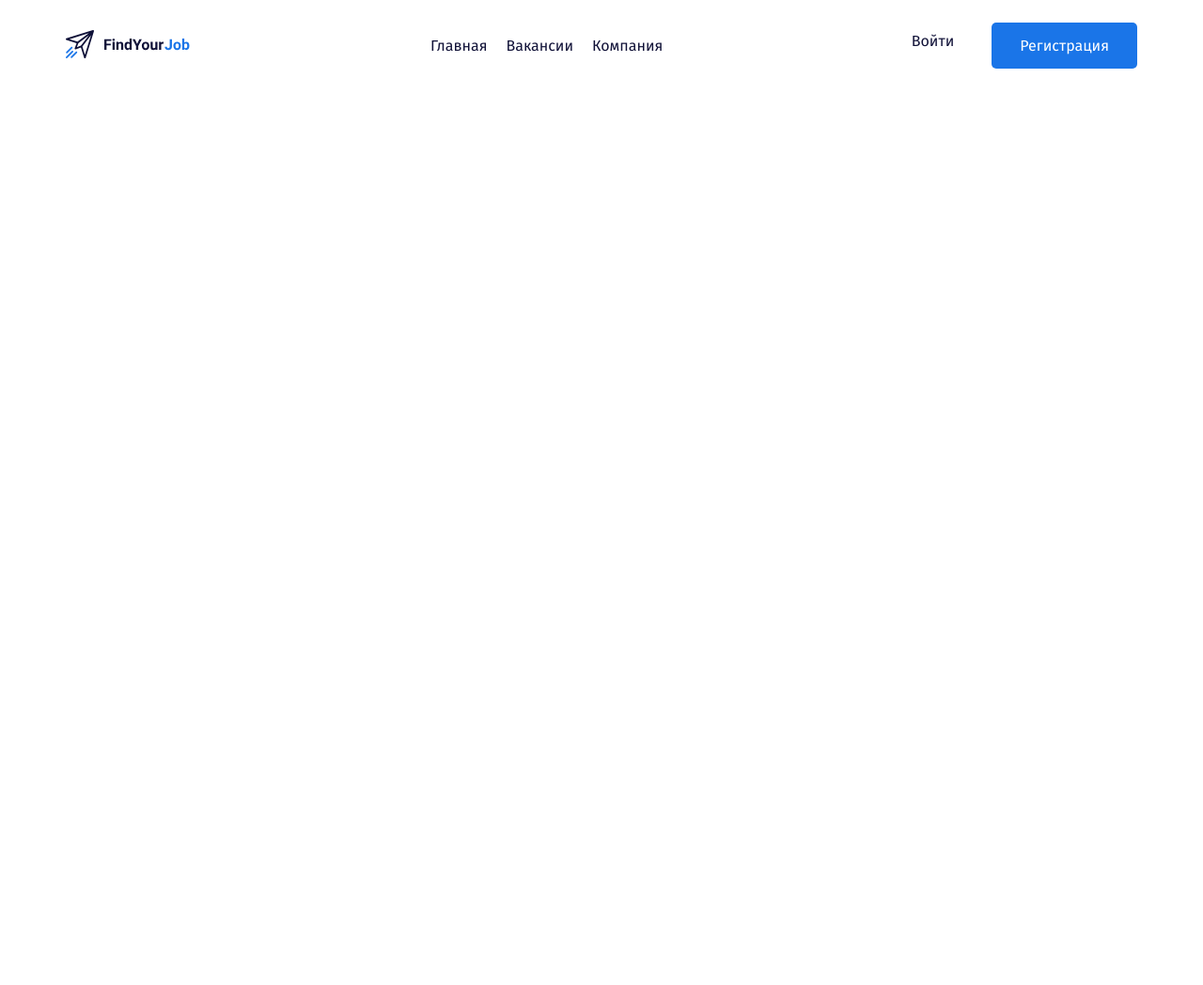
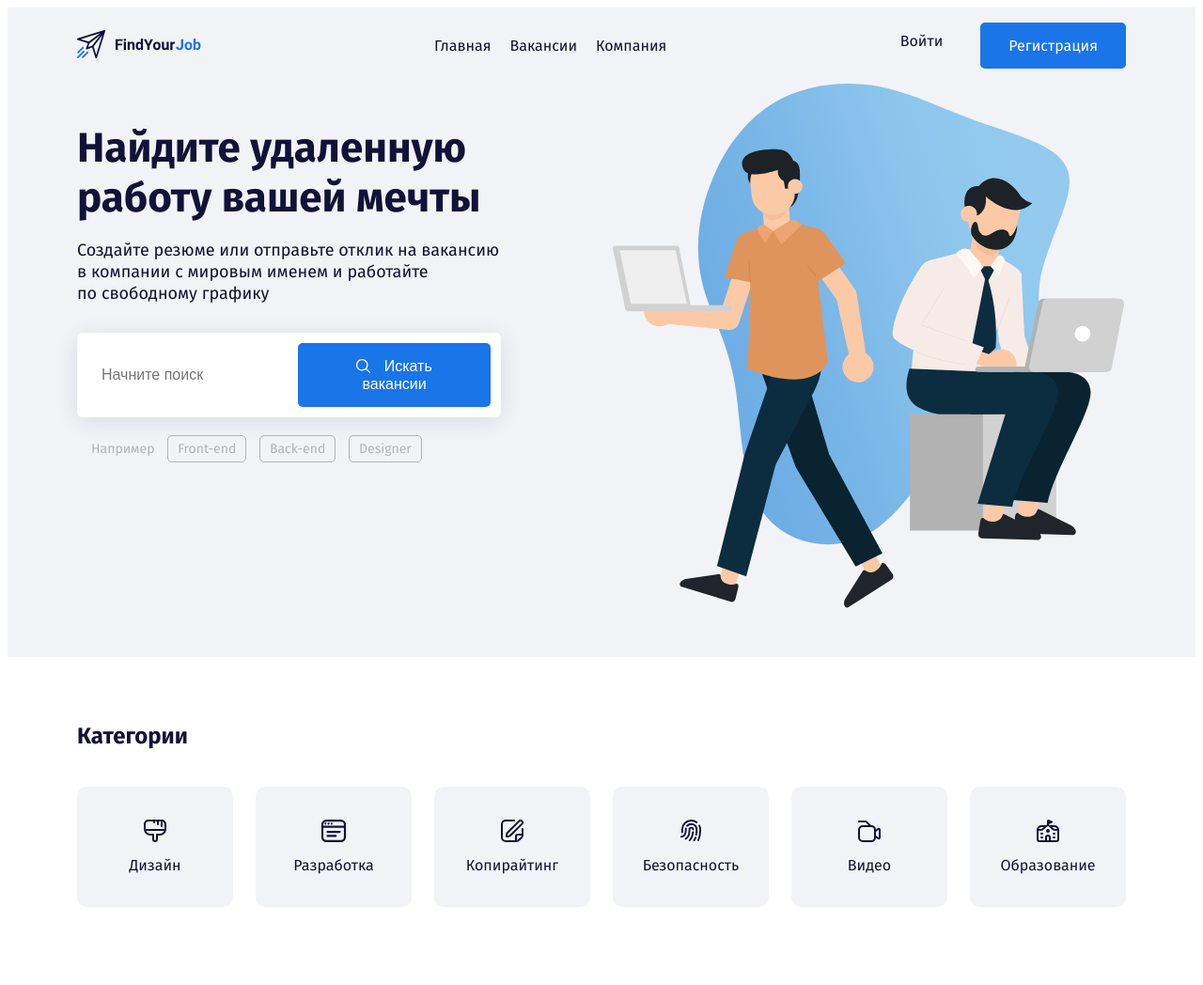
Before and after one commit to OldBorodach/findyourjob, a plain HTML site: page index.html in a window 1280 px wide. Shown: the whole page at 94% size. Before the commit the page ends 800 px from the top, so only its background shows below. Drawn offline with Linux system fonts and the light colour scheme.

Commit message:
Add files via upload

```diff
--- a/css/style.css
+++ b/css/style.css
@@ -1,7 +1,17 @@
+*,
+*::before,
+*::after{
+	box-sizing: border-box; /*размер коробки: рамка-коробка*/
+}
+
 body{
 	font-family: 'Fira Sans', sans-serif;
 	font-size: 16px;
 	color: #111238;
+}
+
+.header{
+	background:#f2f3f6;
 }
 
 .menu{
@@ -11,7 +21,7 @@ body{
 /*display: flex; (а так можно ли было!?)*/
 }
 
-.menu-item:not(:last-child){
+.menu-item:not(:last-child) {
 	margin-right: 20px;
 }
 
@@ -23,6 +33,8 @@ body{
 .button{
 text-decoration: none;
 display: inline-block;
+border: none; /*убрать обводку кнопки*/
+font-size: 16px;
 }
 
 .button-link{
@@ -37,3 +49,98 @@ display: inline-block;
 	border-radius: 5px;
 	padding: 15px 30px;
 }
+
+.button-icon{
+	vertical-align: middle;
+	margin-right: 10px;
+}
+
+.button-text{
+	vertical-align: middle;
+}
+
+.hero-title{
+	font-size: 44px;
+	line-height: 53px;
+	margin-bottom: 15px;
+	margin-top: 42px;
+}
+
+.hero-text{
+	font-size: 18px;
+	line-height: 23px;
+	margin-bottom: 30px;
+
+}
+
+.input-group{
+	background-color: #fff;
+	border: 1px solid rgba(209,209,209,0.1);
+	border-radius: 5px;
+	box-shadow: 0px 4px 25px rgba(15,17,56,0.1);
+	padding: 10px;
+	margin-bottom: 25px;
+}
+
+.input{
+	background-color: #fff;
+	border: none;
+	flex-grow: 1;
+	font-size: 16px;
+	line-height: 19px;
+	padding-left: 15px;
+}
+
+.input:focus{
+outline:  1px dotted #555; /*обводка */
+}
+
+.tags-group{
+	padding-left: 15px;
+	color: #B2B2B2;
+	font-size: 14px;
+	line-height: 17px;
+}
+
+.tag{
+	color: #B2B2B2;
+	text-decoration: none;
+	padding: 5px 10px;
+	margin-left: 10px;
+	border: 1px solid #B2B2B2;
+	border-radius: 5px;
+}
+
+.section{
+	padding-top: 70px;
+	padding-bottom: 80px;
+}
+
+.section-title{
+	margin-bottom: 40px;
+	margin-top: 0;
+}
+
+.card{
+	text-decoration: none;
+	color:#111238;
+	background: #F2F3F6;
+	border-radius: 10px;
+	padding: 35px;
+	transition: background 0.5s,color 0.5s;
+}
+
+.card:hover{
+	background: #1a75e8;
+	color: #fff;
+}
+
+.card:hover .card-icon{
+	fill:#fff
+}
+
+.card-icon{
+	fill:#111238;
+	margin-bottom: 15px;
+	transition: fill 0.5s;
+}
--- a/index.html
+++ b/index.html
@@ -10,15 +10,17 @@
 	<link rel="stylesheet" href="css/bootstrap-grid.min.css">
 	<link rel="preconnect" href="https://fonts.gstatic.com">
 	<link href="https://fonts.googleapis.com/css2?family=Fira+Sans:wght@400;700;900&display=swap" rel="stylesheet">
+	<link rel="shortcut icon" href="img/photo.png" type="image/x-icon">
 </head>
 
+
 <body>
-	<header class="header">
+	<header class="header pb-5">
 		<div class="container">
 			<!--строка-->
 			<div class="row align-items-center py-3">
 				<div class="col">
-					<a href="" class="logo-link">
+					<a class="logo-link" href="#">
 						<!--ссылка на логотип-->
 						<img src="img/logo.svg" alt="logo">
 					</a>
@@ -33,15 +35,100 @@
 						</ul>
 					</nav>
 				</div>
+				<div class="col d-flex align-item-center justify-content-end ">
+					<a class="button button-link" href="#">Войти</a>
+					<a class="button button-primary" href="#">Регистрация</a>
+				</div>
+			</div>
+			<!--строка-->
+			<div class="row">
+				<div class="col-5">
+					<h1 class="hero-title">Найдите удаленную работу вашей мечты</h1>
+					<p class="hero-text">Создайте резюме или отправьте отклик на вакансию
+						<!--неразрывный пробел--> в&nbsp;компании с мировым именем и
+						работайте<br>по свободному графику
+					</p>
+					<!--группа для поиска-->
+					<div class="input-group d-flex">
+						<input class="input" type="text" placeholder="Начните поиск">
+						<!--кнопка-->
+						<button class="button button-primary">
+							<img class="button-icon" src="img/search.svg" alt="search">
+							<span class="button-text">Искать вакансии</span>
+						</button>
+					</div>
+					<!-- тег группа -->
+					<div class="tags-group">
+						<span class="tegs-label">Например</span>
+						<a class="tag" href="#">Front-end</a>
+						<a class="tag" href="#">Back-end</a>
+						<a class="tag" href="#">Designer</a>
+					</div>
+				</div>
+				<!--картинка-->
+				<div class="col-6 offset-1">
+					<img class="hero-image" src="img/hero-image.svg" alt="peaple with laptops">
+				</div>
+			</div>
+		</div>
+	</header>
 
-				<div class="col d-flex align-item-center justify-content-end " >
-					<a  class="button button-link" href="#">Войти</a>
-					<a class="button button-primary" href="#" >Регистрация</a>
+	<!--секция 1 (карточки)-->
+	<section class="section">
+		<div class="container">
+			<h2 class="section-title">Категории</h2>
+			<div class="row">
+				<div class="col-2">
+					<a href="#" class="card d-flex flex-column align-items-center">
+						<svg height="24" class=" card-icon">
+							<use href="img/icons.svg#brush"></use>
+						</svg>
+						<span class="card-text">Дизайн</span></a>
+				</div>
+
+				<div class="col-2">
+					<a href="#" class="card d-flex flex-column align-items-center">
+						<svg height="24" class="card-icon">
+							<use href="img/icons.svg#browser"></use>
+						</svg>
+						<span class="card-text">Разработка</span></a>
+				</div>
+
+				<div class="col-2">
+					<a href="#" class="card d-flex flex-column align-items-center">
+
+						<svg height="24" class="card-icon">
+							<use href="img/icons.svg#edit"></use>
+						</svg>
+						<span class=" card-text">Копирайтинг</span></a>
+				</div>
+
+				<div class="col-2">
+					<a href="#" class="card d-flex flex-column align-items-center">
+						<svg height="24" class="card-icon">
+							<use href="img/icons.svg#fingerprint"></use>
+						</svg>
+						<span class="card-text">Безопасность</span></a>
+				</div>
+
+				<div class="col-2">
+					<a href="#" class="card d-flex flex-column align-items-center">
+						<svg height="24" class="card-icon">
+							<use href="img/icons.svg#camera"></use>
+						</svg><span class="card-text">Видео</span></a>
+				</div>
+
+				<div class="col-2">
+					<a href="#" class="card d-flex flex-column align-items-center">
+						<svg height="24" class="card-icon">
+							<use href="img/icons.svg#vector"></use>
+						</svg><span class="card-text">Образование</span></a>
 				</div>
 			</div>
 		</div>
 
-	</header>
+
+	</section>
 </body>
 
 </html>
```
Also changed, not shown: sourse/Vector.svg (added), sourse/browser.svg (added), sourse/brush.svg (added), sourse/camera .svg (added), sourse/edit .svg (added), sourse/fingerprint.svg (added).
